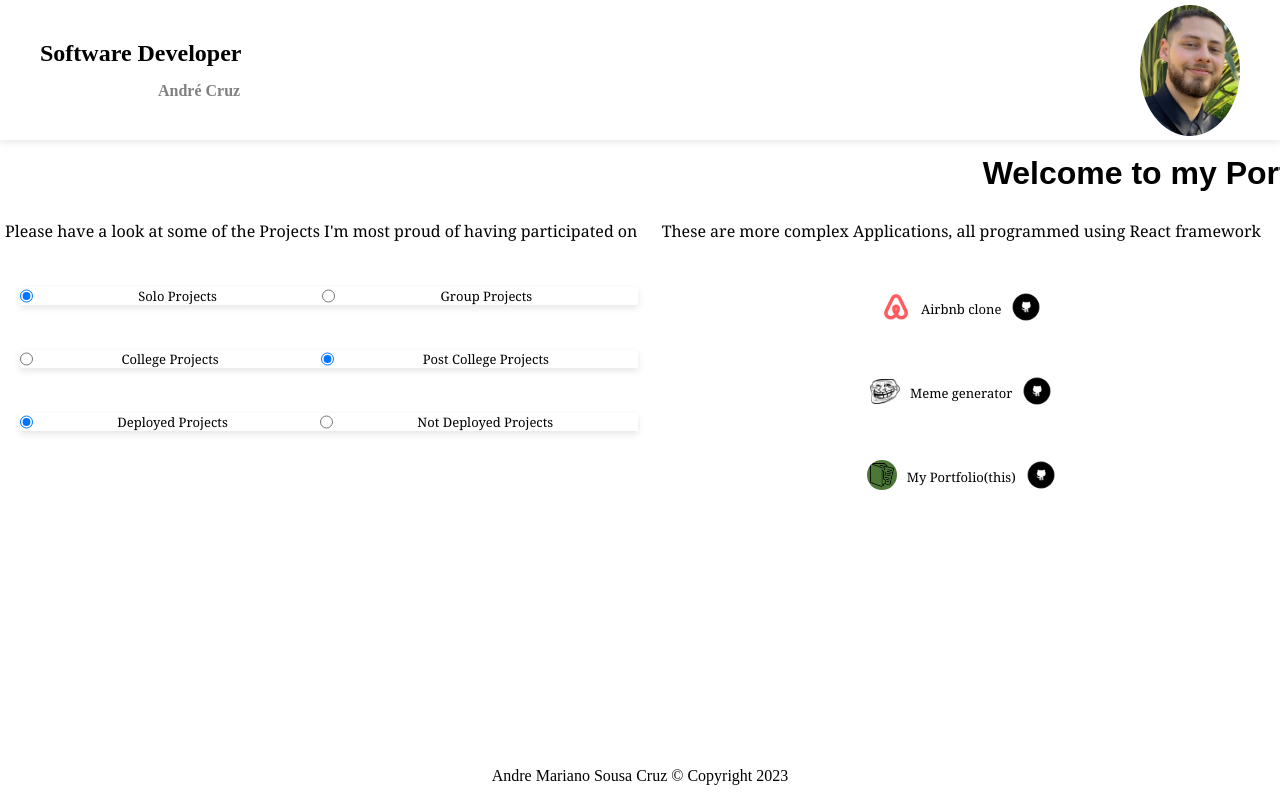
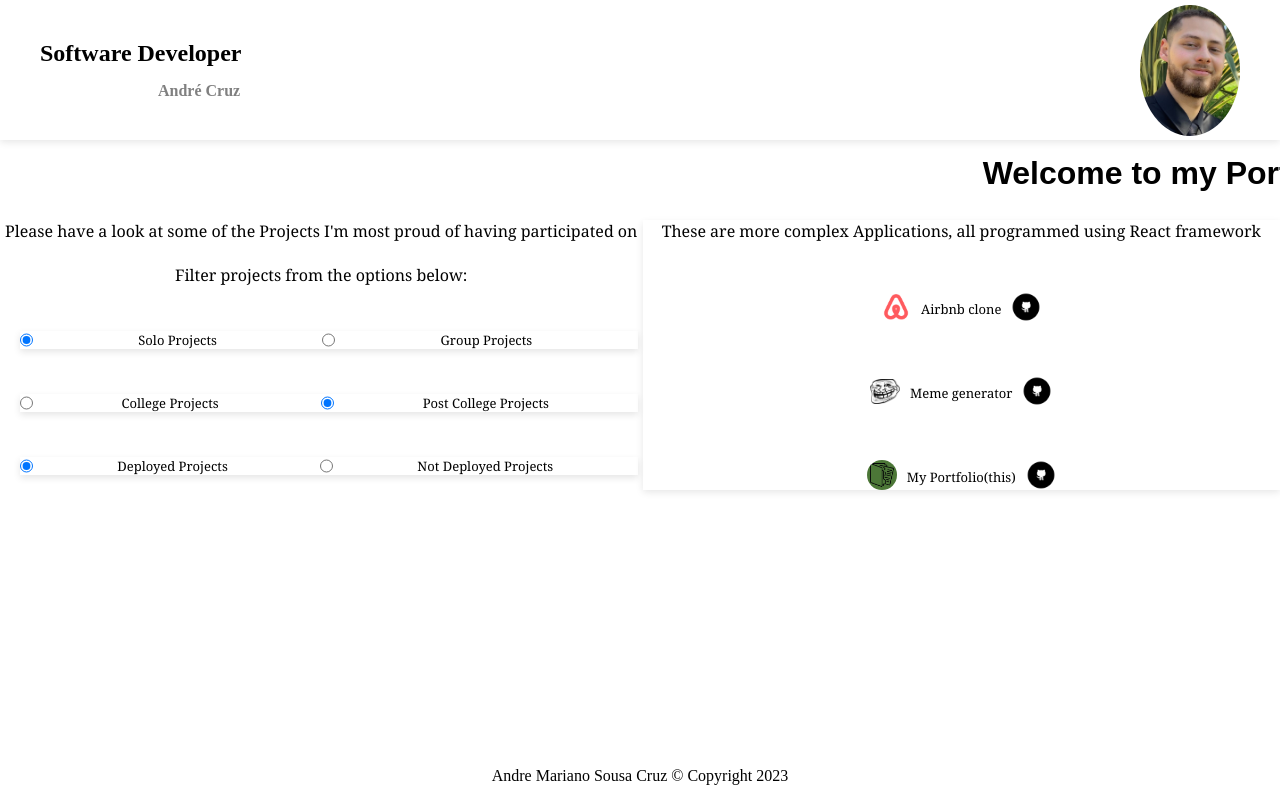
Before and after one commit to andremscruz/my-portfolio, a React (Create React App) app: page / in a window 1280 px wide. Built offline with nearby package versions, Linux system fonts and the light colour scheme.

Commit message:
updated css

```diff
--- a/src/components/Inputs.js
+++ b/src/components/Inputs.js
@@ -4,7 +4,9 @@ import "../css/Inputs.css"
 function Inputs(props){
     return(
         <div className="inputs--select">
-            <legend className = "heading">Please have a look at some of the Projects I'm most proud of having participated on</legend>
+            <legend>Please have a look at some of the Projects I'm most proud of having participated on</legend>
+            <br/>
+            <legend>Filter projects from the options below:</legend>
             <div className="inputs--inputs">
                 <input
                     type="radio"
--- a/src/css/Main.css
+++ b/src/css/Main.css
@@ -32,7 +32,9 @@
     flex-direction: column;
     margin-top: 80px;
     object-fit: contain;
-
+    box-shadow: 0px 2.98256px 7.4564px rgba(0, 0, 0, 0.1);
+    min-height: 270px;
+    max-height: 270px;
 }
 a{
     margin-left: 10px;
```
